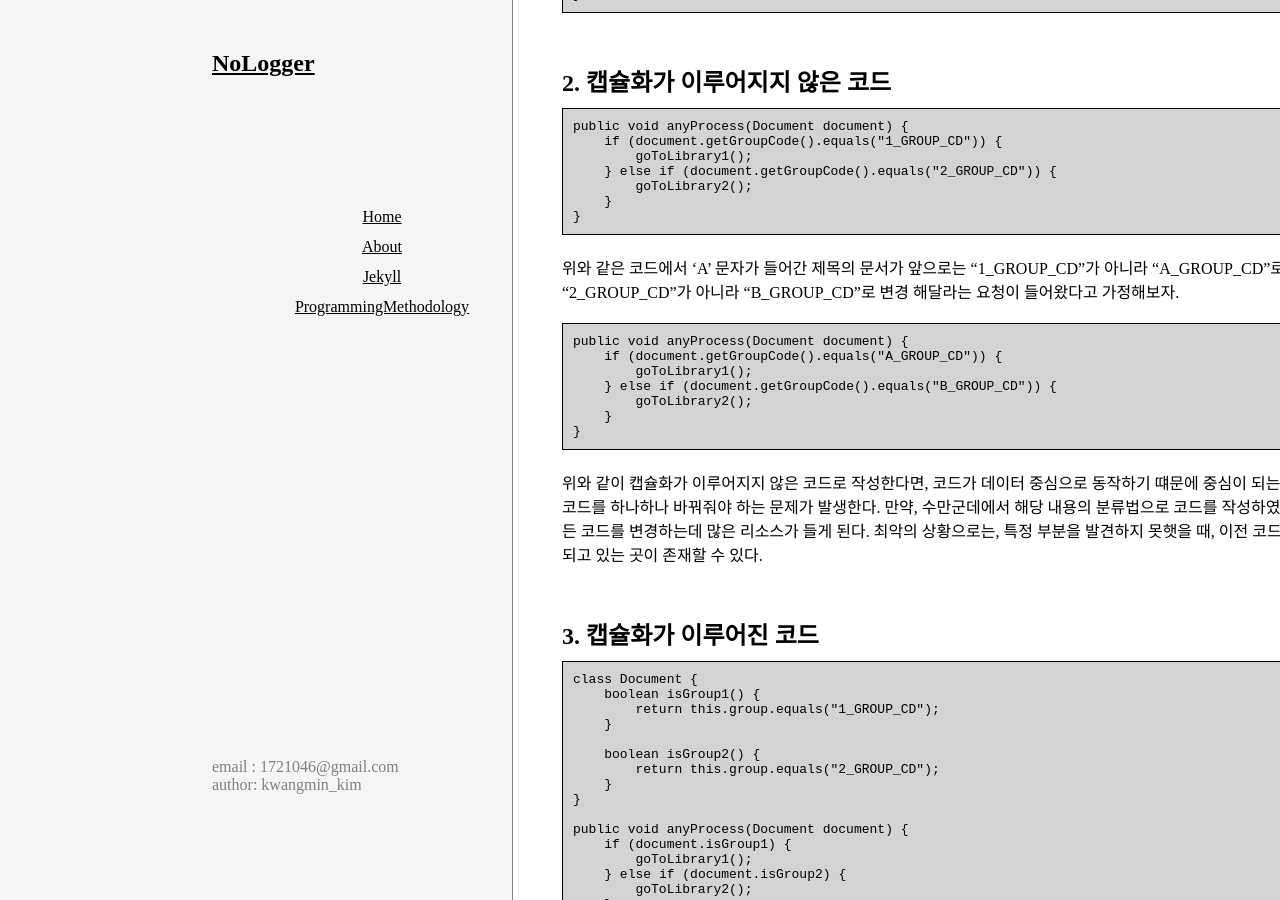
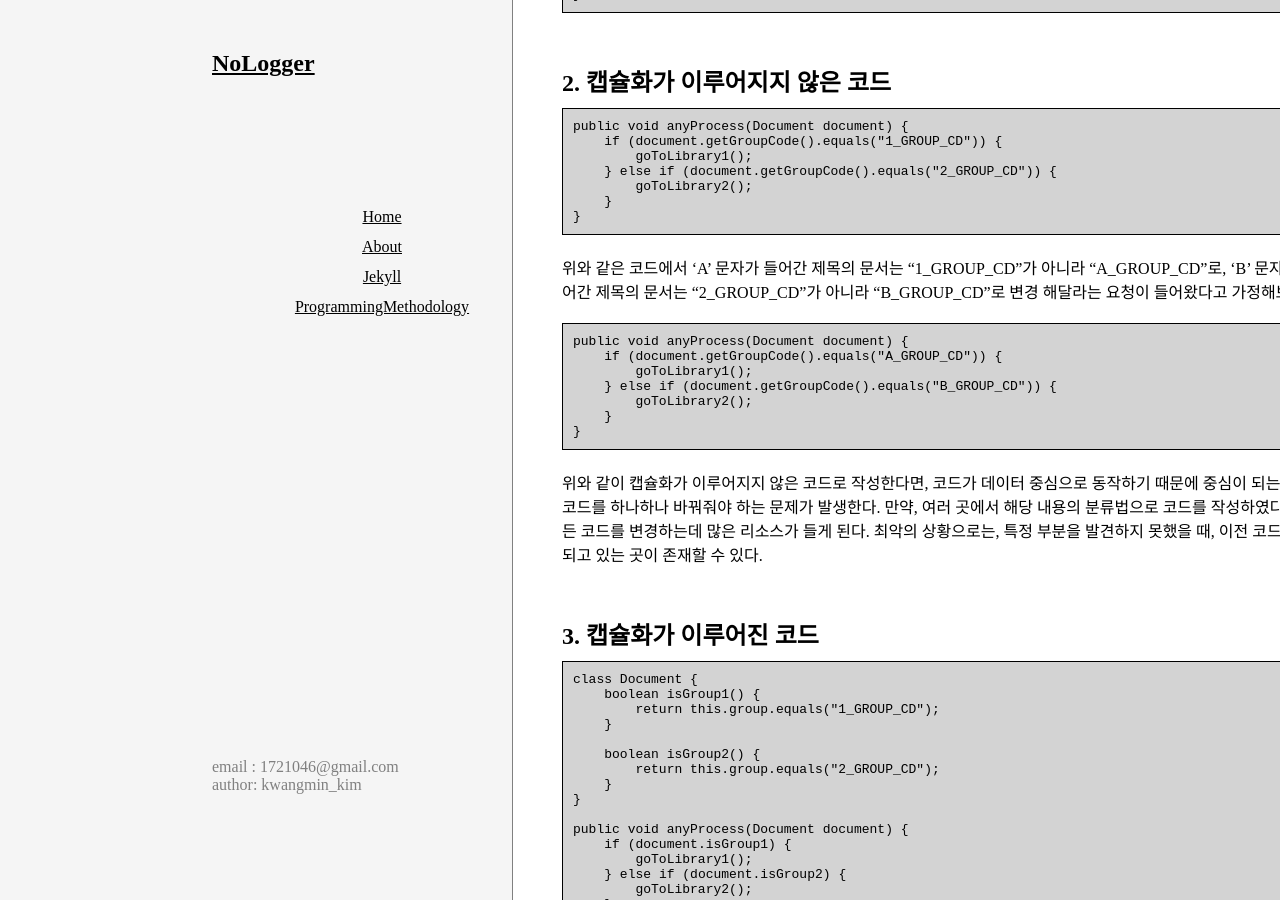
Before and after one commit to nologger/nologger.github.io, a Jekyll site: the page built from _posts/2022-12-26-캡슐화.md, in a window 1280 px wide and 900 px high, scrolled down 859 px. Built offline with Jekyll 4.4.1, drawn with Linux system fonts in a browser that asks for light colours.

Commit message:
update post

````diff
--- a/_includes/head.html
+++ b/_includes/head.html
@@ -1,4 +1,5 @@
 <head>
     <meta charset="UTF-8">
+    <title>{{ site.title }}</title>
     <link rel="stylesheet" href="{{ '/assets/css/main.css' }}">
 </head>
--- a/_posts/2022-12-26-캡슐화.md
+++ b/_posts/2022-12-26-캡슐화.md
@@ -50,7 +50,7 @@ public void anyProcess(Document document) {
 }
 ```
 
-위와 같은 코드에서 'A' 문자가 들어간 제목의 문서가 앞으로는 "1_GROUP_CD"가 아니라 "A_GROUP_CD"로, "2_GROUP_CD"가 아니라 "B_GROUP_CD"로 변경 해달라는 요청이 들어왔다고 가정해보자.
+위와 같은 코드에서 'A' 문자가 들어간 제목의 문서는 "1_GROUP_CD"가 아니라 "A_GROUP_CD"로, 'B' 문자가 들어간 제목의 문서는 "2_GROUP_CD"가 아니라 "B_GROUP_CD"로 변경 해달라는 요청이 들어왔다고 가정해보자.
 
 ```java
 public void anyProcess(Document document) {
@@ -62,7 +62,7 @@ public void anyProcess(Document document) {
 }
 ```
 
-위와 같이 캡슐화가 이루어지지 않은 코드로 작성한다면, 코드가 데이터 중심으로 동작하기 떄문에 중심이 되는 모든 코드를 하나하나 바꿔줘야 하는 문제가 발생한다. 만약, 수만군데에서 해당 내용의 분류법으로 코드를 작성하였다면 모든 코드를 변경하는데 많은 리소스가 들게 된다. 최악의 상황으로는, 특정 부분을 발견하지 못햇을 때, 이전 코드로 분류되고 있는 곳이 존재할 수 있다.
+위와 같이 캡슐화가 이루어지지 않은 코드로 작성한다면, 코드가 데이터 중심으로 동작하기 때문에 중심이 되는 모든 코드를 하나하나 바꿔줘야 하는 문제가 발생한다. 만약, 여러 곳에서 해당 내용의 분류법으로 코드를 작성하였다면 모든 코드를 변경하는데 많은 리소스가 들게 된다. 최악의 상황으로는, 특정 부분을 발견하지 못했을 때, 이전 코드로 분류되고 있는 곳이 존재할 수 있다.
 
 ## 3. 캡슐화가 이루어진 코드
 
````
Also changed, not shown: other parts of _posts/2022-12-26-캡슐화.md (+1 -1 lines).
